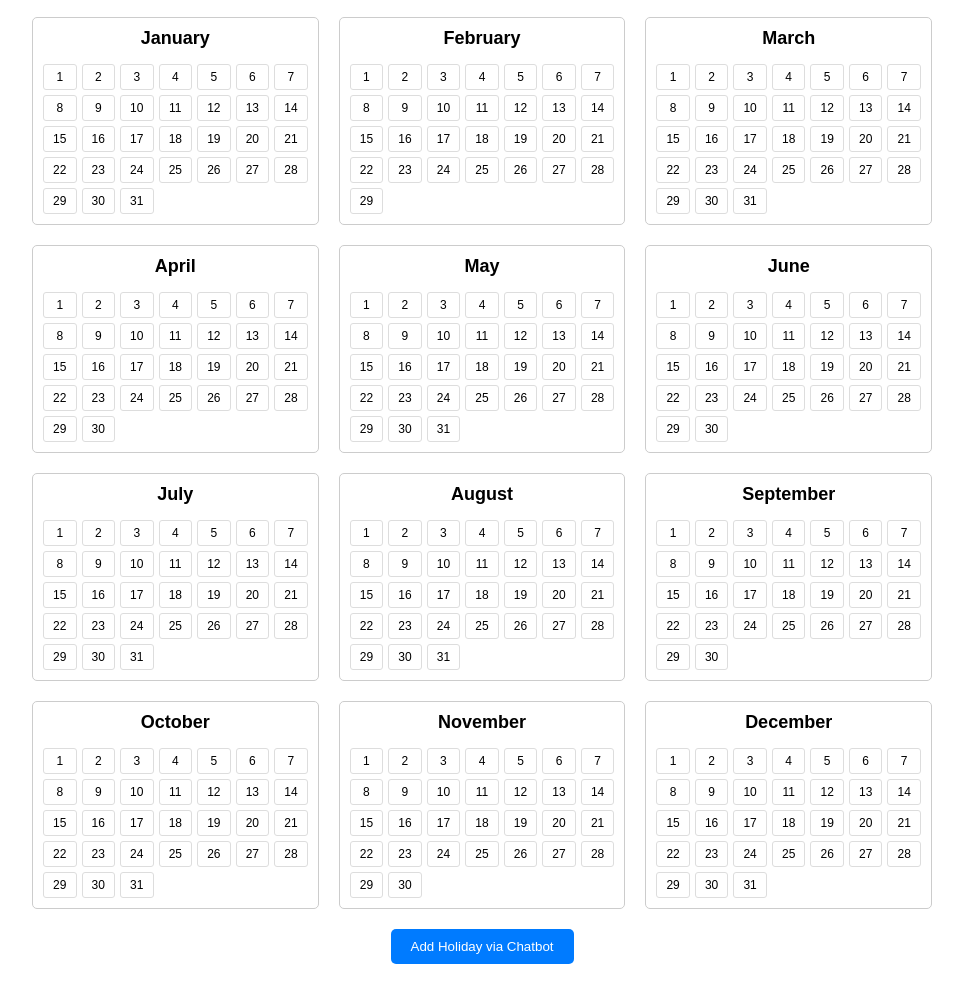
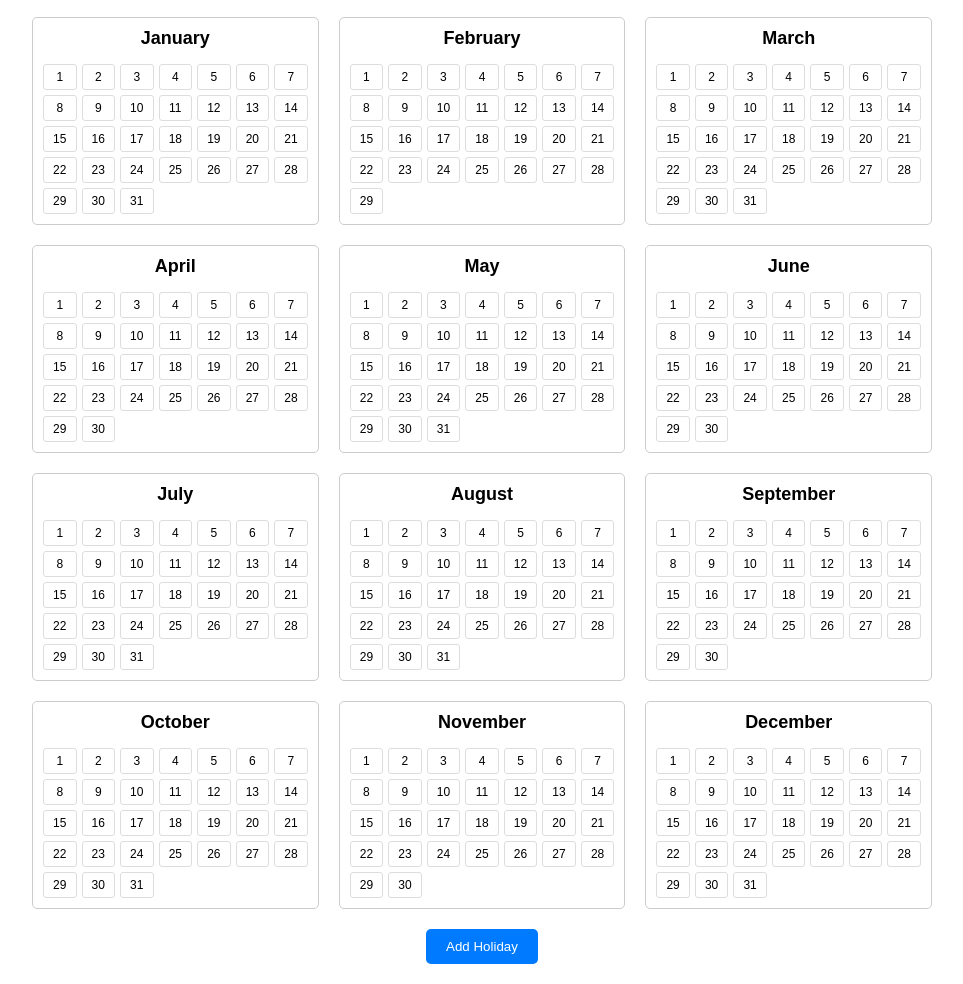
Before and after one commit to cc30-25/wie-hackthon-2024, a plain HTML site: page index.html in a window 1280 px wide. Shown: the part 61-1045 px from the top of the page, without its empty margins (158-1121 px from the left). Drawn offline with Linux system fonts and the light colour scheme.

Commit message:
Update index.html
change  the chatbot to add holiday

```diff
--- a/index.html
+++ b/index.html
@@ -9,7 +9,7 @@
 <body>
     <h1>Cultural Celebration Calendar</h1>
     <div id="calendar-container"></div>
-    <button id="openChatbot">Add Holiday via Chatbot</button>
+    <button id="openChatbot">Add Holiday</button>
     <div id="chatbotModal" class="modal">
         <div class="modal-content">
             <span id="closeChatbot">&times;</span>
```
